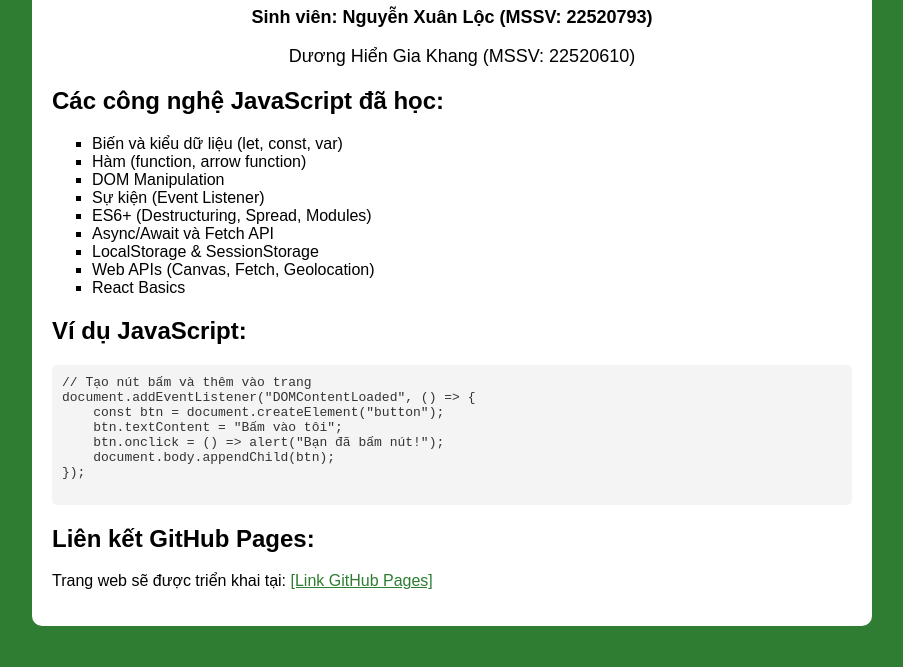
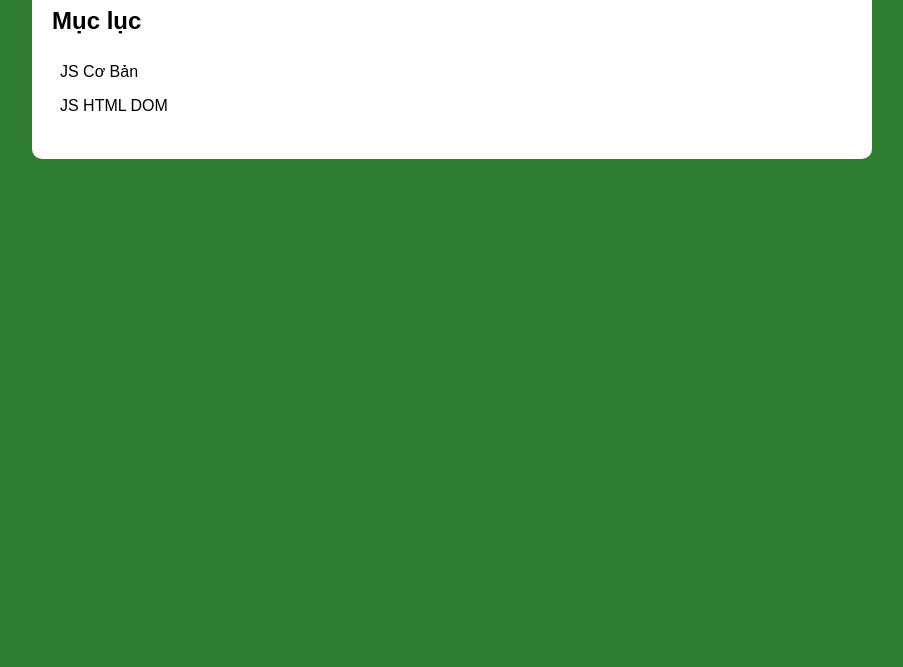
Before and after one commit to xuanloc25/Learning_JS, a plain HTML site: page index.html in a window 1280 px wide. Shown: the part 133-800 px from the top of the page, without its empty margins (188-1091 px from the left). Drawn offline with Linux system fonts and the light colour scheme.

Commit message:
Update index.html

```diff
--- a/index.html
+++ b/index.html
@@ -1,104 +1,56 @@
 <!DOCTYPE html>
 <html lang="vi">
-
 <head>
     <meta charset="UTF-8">
     <meta name="viewport" content="width=device-width, initial-scale=1.0">
     <title>Báo Cáo Tiến Độ Học JavaScript</title>
     <style>
-        body {
-            font-family: Arial, sans-serif;
-            margin: 20px;
-            padding: 20px;
-            background-color: #2e7d32;
-            color: #ffffff;
-        }
-
-        h1 {
-            color: #ffffff;
-            text-align: center;
-        }
-
-        .container {
-            max-width: 800px;
-            margin: auto;
-            background-color: #ffffff;
-            color: #000000;
-            padding: 20px;
-            border-radius: 10px;
-        }
-
-        pre {
-            background-color: #f4f4f4;
-            color: #333333;
-            padding: 10px;
-            border-radius: 5px;
-            overflow-x: auto;
-        }
-
-        ul {
-            list-style-type: square;
-        }
-
-        button {
-            background-color: #2e7d32;
-            color: #ffffff;
-            padding: 10px;
-            border: none;
-            border-radius: 5px;
-            cursor: pointer;
-            font-size: 16px;
-        }
-
-        button:hover {
-            background-color: #1b5e20;
-            color: #ffffff;
-        }
-
-        .student-info {
-            text-align: center;
-            font-size: 18px;
-            margin-bottom: 20px;
-        }
-
-        a {
-            color: #2e7d32;
-        }
+        body { font-family: Arial, sans-serif; margin: 20px; padding: 20px; background-color: #2e7d32; color: #ffffff; }
+        h1 { text-align: center; }
+        .container { max-width: 800px; margin: auto; background-color: #ffffff; color: #000000; padding: 20px; border-radius: 10px; }
+        ul { list-style-type: none; padding: 0; }
+        li { cursor: pointer; padding: 8px; border-radius: 5px; }
+        li:hover { background-color: #e0e0e0; }
+        .submenu { display: none; padding-left: 20px; }
+        .content { display: none; padding: 10px; border-top: 1px solid #ccc; }
     </style>
 </head>
-
 <body>
     <div class="container">
         <h1>BÁO CÁO TIẾN ĐỘ HỌC JAVASCRIPT</h1>
-        <div class="student-info">
-            <p><strong>Sinh viên: Nguyễn Xuân Lộc (MSSV: 22520793)</strong></p>
-            <p style="margin-left: 20px;">Dương Hiển Gia Khang (MSSV: 22520610)</p>
-        </div>
-        <h2>Các công nghệ JavaScript đã học:</h2>
+        <h2>Mục lục</h2>
         <ul>
-            <li>Biến và kiểu dữ liệu (let, const, var)</li>
-            <li>Hàm (function, arrow function)</li>
-            <li>DOM Manipulation</li>
-            <li>Sự kiện (Event Listener)</li>
-            <li>ES6+ (Destructuring, Spread, Modules)</li>
-            <li>Async/Await và Fetch API</li>
-            <li>LocalStorage & SessionStorage</li>
-            <li>Web APIs (Canvas, Fetch, Geolocation)</li>
-            <li>React Basics</li>
+            <li onclick="toggleSubmenu('js-basics')">JS Cơ Bản
+                <ul id="js-basics" class="submenu">
+                    <li onclick="showContent('intro')">Giới Thiệu</li>
+                    <li onclick="showContent('variables')">Biến và Kiểu dữ liệu</li>
+                    <li onclick="showContent('functions')">Hàm</li>
+                </ul>
+            </li>
+            <li onclick="toggleSubmenu('js-dom')">JS HTML DOM
+                <ul id="js-dom" class="submenu">
+                    <li onclick="showContent('dom-intro')">DOM Giới thiệu</li>
+                    <li onclick="showContent('dom-methods')">DOM Methods</li>
+                </ul>
+            </li>
         </ul>
-        <h2>Ví dụ JavaScript:</h2>
-        <pre>
-// Tạo nút bấm và thêm vào trang
-document.addEventListener("DOMContentLoaded", () => {
-    const btn = document.createElement("button");
-    btn.textContent = "Bấm vào tôi";
-    btn.onclick = () => alert("Bạn đã bấm nút!");
-    document.body.appendChild(btn);
-});
-        </pre>
-        <h2>Liên kết GitHub Pages:</h2>
-        <p>Trang web sẽ được triển khai tại: <a href="#">[Link GitHub Pages]</a></p>
+
+        <div id="intro" class="content"><h3>Giới Thiệu JavaScript</h3><p>JavaScript là một ngôn ngữ lập trình cho web.</p></div>
+        <div id="variables" class="content"><h3>Biến và Kiểu Dữ Liệu</h3><p>Trong JavaScript, bạn có thể khai báo biến bằng var, let hoặc const.</p></div>
+        <div id="functions" class="content"><h3>Hàm</h3><p>Hàm giúp bạn tổ chức mã lệnh và tái sử dụng.</p></div>
+        <div id="dom-intro" class="content"><h3>DOM Giới thiệu</h3><p>DOM giúp JavaScript tương tác với nội dung HTML.</p></div>
+        <div id="dom-methods" class="content"><h3>DOM Methods</h3><p>DOM có nhiều phương thức để truy cập và thay đổi HTML.</p></div>
     </div>
+
+    <script>
+        function toggleSubmenu(id) {
+            var submenu = document.getElementById(id);
+            submenu.style.display = submenu.style.display === "block" ? "none" : "block";
+        }
+        function showContent(id) {
+            document.querySelectorAll('.content').forEach(el => el.style.display = 'none');
+            document.getElementById(id).style.display = 'block';
+        }
+    </script>
 </body>
-
 </html>
```
